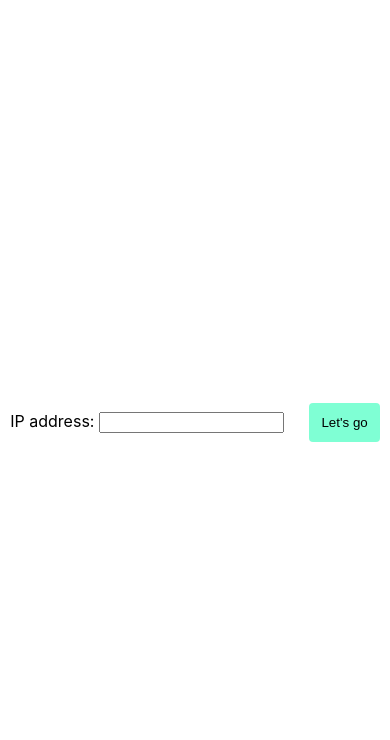
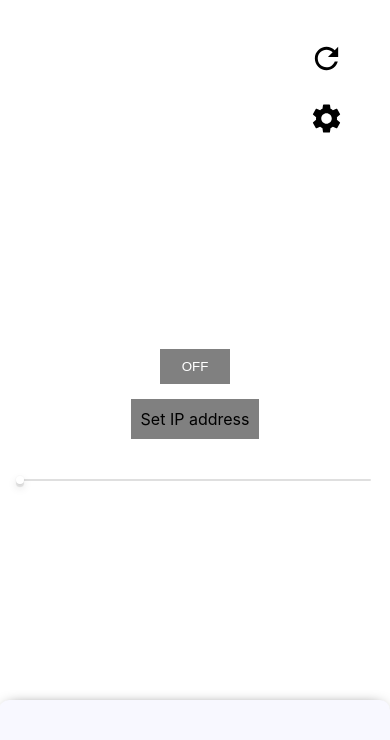
Before and after one commit to agentpietrucha/led-dimmer, a React (Create React App) app in the folder reactjs-app/: page / in a window 390 px wide. Shown: the top 740 px of the page. Built offline with nearby package versions, Linux system fonts and the light colour scheme.

Commit message:
add settings panel

```diff
--- a/reactjs-app/src/App.css
+++ b/reactjs-app/src/App.css
@@ -1,20 +1,25 @@
+html{
+  overflow: hidden;
+}
+body{
+  height: 100%;
+  width: 100%;
+  overflow: hidden;
+  position: relative;
+}
 .App {
   text-align: center;
 }
-
 .App-logo {
   height: 40vmin;
   pointer-events: none;
 }
-
 @media (prefers-reduced-motion: no-preference) {
   .App-logo {
     animation: App-logo-spin infinite 20s linear;
   }
 }
-
 .App-header {
-  background-color: #282c34;
   min-height: 100vh;
   display: flex;
   flex-direction: column;
@@ -23,11 +28,9 @@
   font-size: calc(10px + 2vmin);
   color: white;
 }
-
 .App-link {
   color: #61dafb;
 }
-
 @keyframes App-logo-spin {
   from {
     transform: rotate(0deg);
@@ -53,6 +56,7 @@
 #root{
   height: 100vh;
   width: 100vw;
+  position: relative;
   display: flex;
   justify-content: center;
   align-items: center;
@@ -93,21 +97,50 @@
     transform: rotate(360deg);
   }
 }
-@media (max-width: 480px) {
-  .MuiSlider-root{
-    width: 90vw !important;
-  }
-}
 .disabled{
   pointer-events: none;
 }
+.settings{
+  background: none;
+  border: none;
+  position: absolute;
+  right: 40px;
+  top: 100px;
+  outline: none;
+}
+.settings:hover{
+  cursor: pointer;
+}
+.settingsRotate{
+  animation: refresh_spin 0.5s ease-in;
+}
 .settingsContainer{
   display: flex;
-  flex-direction: row;
-  align-self: center;
-  justify-self: center;
-  justify-content: center;
+  flex-direction: column;
+  justify-content: space-evenly;
   align-items: center;
+  background: ghostwhite;
+  border-radius: 2px;
+  box-shadow: -3px 3px 14px -8px;
+  position: absolute;
+  right: 40px;
+  top: 160px;
+  height: 200px;
+  width: 400px;
+  padding: 10px;
+  z-index: 9;
+  opacity: 0;
+  transition: opacity 0.3s ease 0s;
+}
+.settingsContainer label{
+  font-family: sans-serif;
+  width: 100%;
+  display: flex;
+  justify-content: space-between;
+}
+.settingsContainer label input{
+  border: none;
+  height: 20px;
 }
 .settingsContainer button{
   margin-left: 25px;
@@ -116,9 +149,11 @@
   outline: none;
   padding: 12px;
   border-radius: 4px;
+  top: 20px;
+  position: relative;
 }
 .settingsContainer button:hover{
-  cursor: hover;
+  cursor: pointer;
 }
 .settingsContainer button:active{
   background: #65deb5;
@@ -126,3 +161,38 @@
 .settingsContainer input{
   margin-left: 5px;
 }
+@media (max-width: 480px) {
+  .MuiSlider-root{
+    width: 90vw !important;
+  }
+  .settingsContainer{
+    opacity: 1;
+    width: 90%;
+    height: 100%;
+    right: 0;
+    bottom: 0;
+    margin: 0 auto;
+    top: 700px;
+    border-top-right-radius: 10px;
+    border-top-left-radius: 10px;
+    border-bottom-left-radius: 0px;
+    border-bottom-right-radius: 0;
+    padding-top: 100px;
+    padding-left: 20px;
+    padding-right: 20px;
+    box-shadow: 0px -1px 15px -9px;
+    transition: top 0.2s ease-in;
+  }
+  .settingsContainer label:nth-child(1){
+    top: -100px;
+    position: relative;
+  }
+  .settingsContainer label:nth-child(2){
+    top: -200px;
+    position: relative;
+  }
+  .settingsContainer button{
+    top: -250px;
+    position: relative;
+  }
+}
--- a/reactjs-app/src/App.js
+++ b/reactjs-app/src/App.js
@@ -2,6 +2,7 @@ import './App.css';
 import React from 'react';
 import Slider from '@material-ui/core/Slider';
 import RefreshIcon from '@material-ui/icons/Refresh';
+import SettingsIcon from '@material-ui/icons/Settings';
 import { withStyles } from '@material-ui/core/styles';
 import Settings from './Settings.js';
 
@@ -47,10 +48,11 @@ export default class App extends React.Component{
     this.connectionFree = true;
     this.token = null;
 
-    if(localStorage.getItem('ip_address')){
+    if(localStorage.getItem('ipAddress')){
       this.state = {
         settings: false,
         sliderCurrValue: 0,
+        sliderMaxValue: 100,
         connectionStatus: 'Connecting',
         connectionStatusColor: 'gray',
         buttonText: 'OFF',
@@ -59,12 +61,14 @@ export default class App extends React.Component{
       };
     } else{
       this.state = {
-        settings: true,
+        settings: false,
         sliderCurrValue: 0,
-        connectionStatus: 'Connecting',
+        sliderMaxValue: 100,
+        connectionStatus: 'Set IP address',
         connectionStatusColor: 'gray',
         buttonText: 'OFF',
         buttonColor: 'gray',
+        disabled: true,
       };
     }
 
@@ -75,17 +79,20 @@ export default class App extends React.Component{
     this.sendSliderReq = this.sendSliderReq.bind(this);
     this.handler = this.handler.bind(this);
     this.failureState = this.failureState.bind(this);
+    this.handleSettings = this.handleSettings.bind(this);
+    this.saveHandler = this.saveHandler.bind(this);
+    this.connectingState = this.connectingState.bind(this);
   }
 
   handler(data){
     if(data !== undefined){
+      this.connectingState();
       data.text().then(dataText => {
         if(data.status === 200){
           this.token = dataText.split(':')[0];
           let voltage = parseInt(dataText.split(':')[1]);
           if(voltage === 0){
             this.setState({
-              settings: false,
               sliderCurrValue: voltage,
               connectionStatus: 'Connected',
               connectionStatusColor: '#0bb164',
@@ -94,7 +101,6 @@ export default class App extends React.Component{
             });
           } else{
             this.setState({
-              settings: false,
               sliderCurrValue: voltage,
               connectionStatus: 'Connected',
               connectionStatusColor: '#0bb164',
@@ -119,6 +125,16 @@ export default class App extends React.Component{
     });
   }
 
+  connectingState(){
+    this.setState({
+      connectionStatus: 'Connecting',
+      connectionStatusColor: 'gray',
+      buttonText: 'OFF',
+      buttonColor: 'gray',
+      disabled: true,
+    });
+  }
+
   switchHandler(state){
     let color;
     if(state === 'on'){
@@ -140,14 +156,12 @@ export default class App extends React.Component{
           });
         } else{
           this.setState({
-            // settings: false,
             connectionStatus: 'Connection failure',
             connectionStatusColor: 'darkred',
           });
         }
       } else{
         this.setState({
-          // settings: false,
           connectionStatus: 'Connection failure',
           connectionStatusColor: 'darkred',
         });
@@ -156,9 +170,11 @@ export default class App extends React.Component{
   }
 
   componentDidMount() {
-    if(localStorage.getItem('ip_address')){
-      this.ipAddress = localStorage.getItem('ip_address');
-
+    if(localStorage.getItem('sliderMaxValue')){
+      this.setState({sliderMaxValue: parseInt(localStorage.getItem('sliderMaxValue'))});
+    }
+    if(localStorage.getItem('ipAddress')){
+      this.ipAddress = localStorage.getItem('ipAddress');
       if(this.connectionFree){
         this.connectionFree = false;
         checkStatus(this.ipAddress, this).then(data => {
@@ -170,8 +186,8 @@ export default class App extends React.Component{
   }
 
   ipAddressHandler(){
-    this.ipAddress= document.getElementById('ip_address').value;
-    localStorage.setItem('ip_address', this.ipAddress);
+    this.ipAddress= document.getElementById('ipAddress').value;
+    localStorage.setItem('ipAddress', this.ipAddress);
     if(this.connectionFree){
       this.connectionFree = false;
       checkStatus(this.ipAddress, this).then(data => {
@@ -183,7 +199,6 @@ export default class App extends React.Component{
               let voltage = parseInt(dataText.split(':')[1]);
               if(voltage === 0){
                 this.setState({
-                  settings: false,
                   sliderCurrValue: voltage,
                   connectionStatus: 'Connected',
                   connectionStatusColor: '#0bb164',
@@ -192,7 +207,6 @@ export default class App extends React.Component{
                 });
               } else{
                 this.setState({
-                  settings: false,
                   sliderCurrValue: voltage,
                   connectionStatus: 'Connected',
                   connectionStatusColor: '#0bb164',
@@ -256,12 +270,58 @@ export default class App extends React.Component{
     }
   }
 
+  handleSettings(){
+    if(window.screen.width < 480){ // mobile
+      if(!this.state.settings){
+        document.querySelector('.settingsContainer').style.opacity = 1;
+        document.querySelector('.settingsContainer').style.top = '160px';
+      } else{
+        document.querySelector('.settingsContainer').style.top = '700px';
+      }
+    } else{ // desktop
+      if(!this.state.settings){
+        document.querySelector('.settingsContainer').style.top = '160px';
+        document.querySelector('.settingsContainer').style.opacity = 1;
+      } else{
+        document.querySelector('.settingsContainer').style.opacity = 0;
+      }
+    }
+    this.setState({
+      settings: !this.state.settings
+    });
+  }
+
+  saveHandler(){
+    this.ipAddress = document.getElementById('ipAddress').value;
+    localStorage.setItem('ipAddress', this.ipAddress);
+    localStorage.setItem('sliderMaxValue', parseInt(document.getElementById('sliderMaxValue').value));
+
+    if(this.ipAddress !== null && this.ipAddress !== ''){
+      checkStatus(this.ipAddress, this).then(data => {
+        this.connectionFree = true;
+        this.handler(data);
+      });
+      this.setState({
+        settings: false,
+        sliderMaxValue: parseInt(document.getElementById('sliderMaxValue').value),
+      });
+      if(window.screen.width < 480){
+        document.querySelector('.settingsContainer').style.top = '700px';
+      } else{
+        document.querySelector('.settingsContainer').style.opacity = 0;
+      }
+    } else{
+      this.setState({
+        connectionStatus: 'Set IP address',
+        connectionStatusColor: 'gray',
+        buttonText: 'OFF',
+        buttonColor: 'gray',
+        disabled: true,
+      })
+    }
+    window.scrollTo(0, 0);
+  }
   render(){
-    if(this.state.settings){
-      return(
-        <Settings handler={ this.ipAddressHandler }/>
-      );
-    } else{
     return(
       <div className="container">
         <button
@@ -269,6 +329,12 @@ export default class App extends React.Component{
           onClick={ this.handleRefresh }>
           <RefreshIcon fontSize="large"/>
         </button>
+        <button
+          className="settings"
+          onClick={ this.handleSettings }>
+          <SettingsIcon fontSize="large"/>
+        </button>
+        <Settings handler={ this.saveHandler } ipAddress_value={this.ipAddress} sliderMaxValue_value={this.state.sliderMaxValue}/>
         <button
           onClick={this.handleButton}
           className={this.state.connectionStatus !== 'Connected' ? "switchButton disabled" : "switchButton"}
@@ -284,14 +350,13 @@ export default class App extends React.Component{
           disabled={ this.state.buttonText === 'OFF' || this.state.connectionStatus !== 'Connected' }
           value={ this.state.sliderCurrValue }
           min={0}
-            max={30}
+          max={this.state.sliderMaxValue}
           step={1}
           onChange={this.handleSlider}
           onChangeCommitted={this.sendSliderReq}
           aria-labelledby="continuous-slider"/>
       </div>
     );
-    }
   }
 }
 const iOSBoxShadow = '0 3px 1px rgba(0,0,0,0.1),0 4px 8px rgba(0,0,0,0.13),0 0 0 1px rgba(0,0,0,0.02)';
@@ -310,7 +375,6 @@ const IOSSlider = withStyles({
     marginLeft: -14,
     '&:focus, &:hover, &$active': {
       boxShadow: '0 3px 1px rgba(0,0,0,0.1),0 4px 8px rgba(0,0,0,0.3),0 0 0 1px rgba(0,0,0,0.02)',
-      // Reset on touch devices, it doesn't add specificity
       '@media (hover: none)': {
         boxShadow: iOSBoxShadow,
       },
--- a/reactjs-app/src/Settings.js
+++ b/reactjs-app/src/Settings.js
@@ -4,17 +4,16 @@ import React, { Component } from 'react';
 export default class Settings extends Component{
   render(){
     return(
-      <div className="settingsContainer">
-        <form onSubmit={e => { e.preventDefault(); }}>
-          <label>
-            IP address:
-            <input type="text" name="ip_address" id="ip_address"/>
-          </label>
-        </form>
-         <button
-            onClick={this.props.handler}>
-            Let's go
-          </button>
+      <div className="settingsContainer" style={{opacity: this.props.opacity}}>
+        <label>
+          IP address:
+          <input type="text" name="ip_address" id="ipAddress" defaultValue={this.props.ipAddress_value ? this.props.ipAddress_value : ''}/>
+        </label>
+        <label>
+          Slider max value:
+          <input type="text" name="sliderMaxValue" id="sliderMaxValue" defaultValue={this.props.sliderMaxValue_value ? this.props.sliderMaxValue_value : ''}/>
+        </label>
+        <button className="saveButton" onClick={this.props.handler}>Save</button>
       </div>
     );
   }
```
Also changed, not shown: reactjs-app/public/index.html (+1 -24 lines), 1 other file (tests, documents, lock files or other folders). Lines whose indentation alone changed are shown as unchanged.
